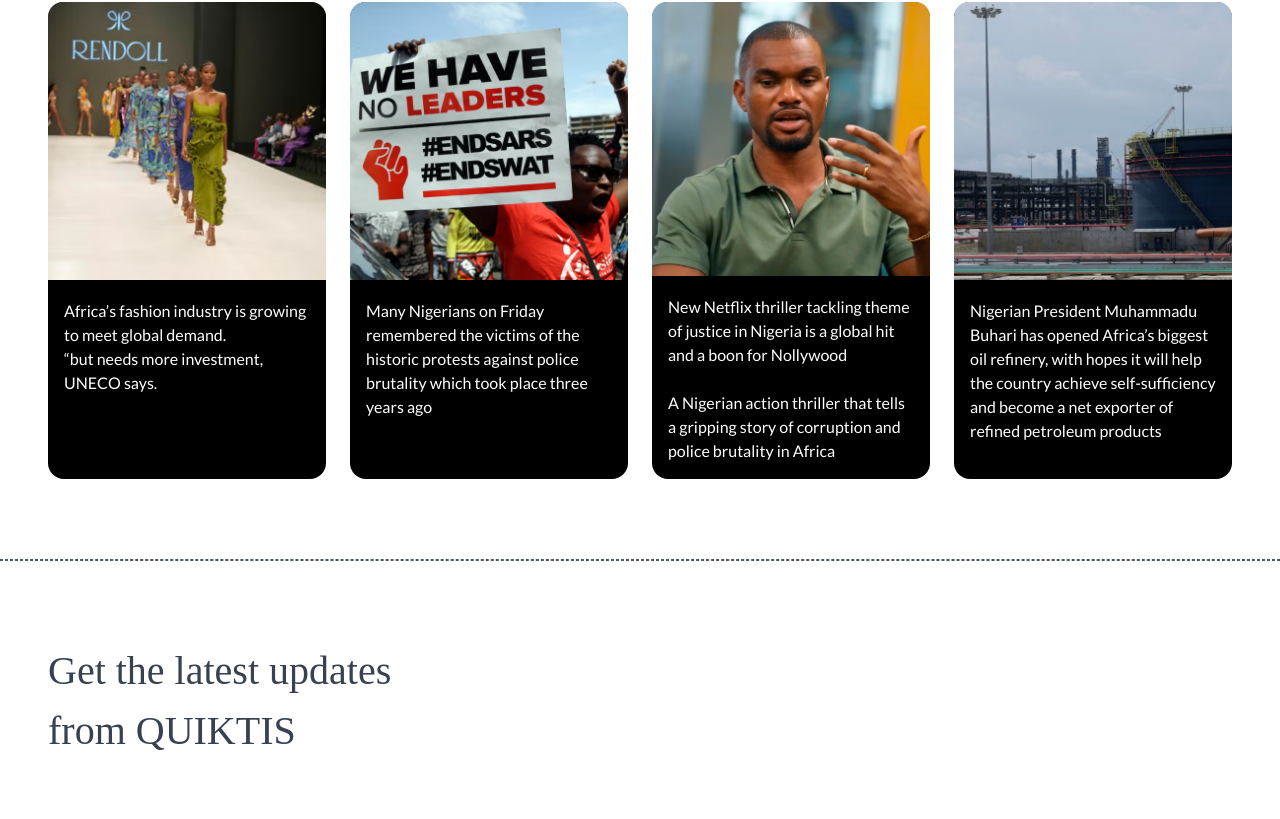
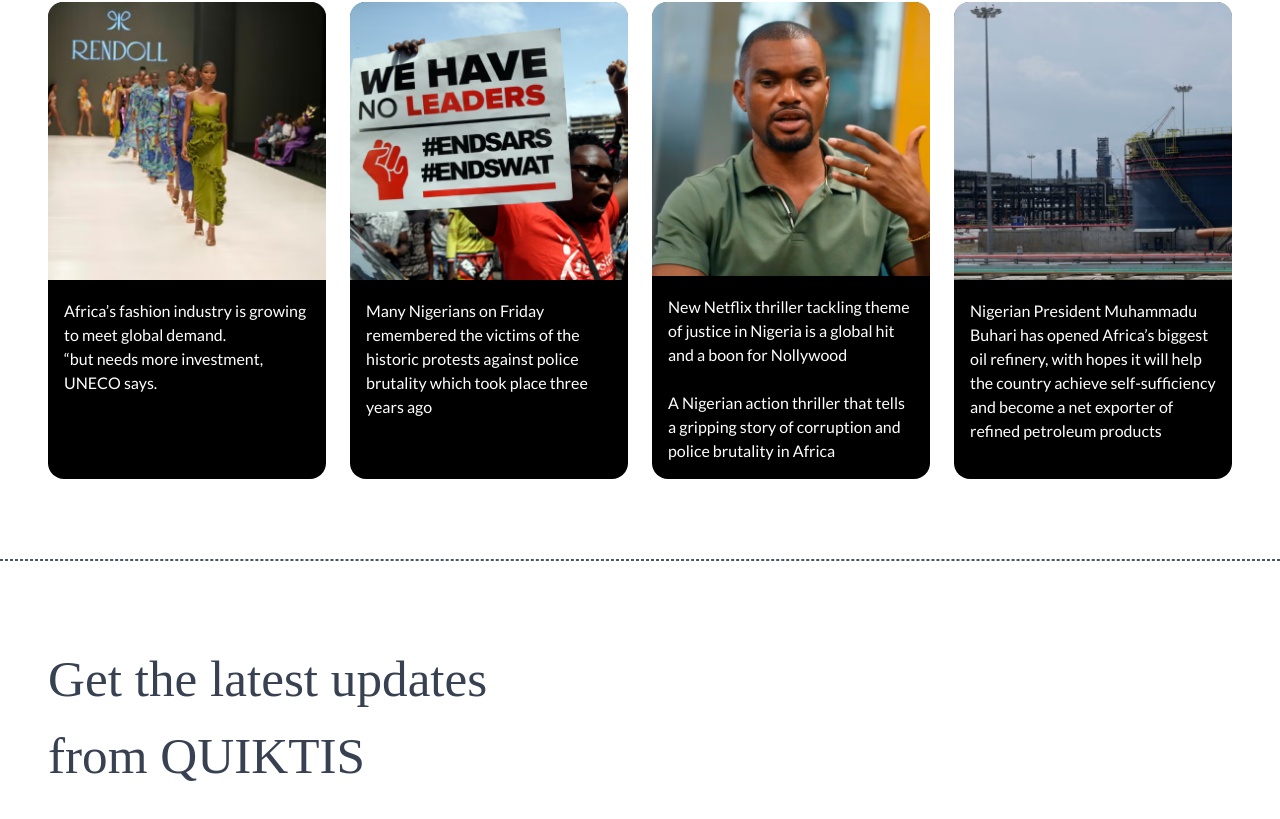
Before and after one commit to Iyanu456/quiktis, a Next.js app: page / in a window 1280 px wide. Shown: the part 1450-2269 px from the top of the page. Built offline with nearby package versions, Linux system fonts and the light colour scheme; a web font is replaced by a local one.

Commit message:
Default commit message

```diff
--- a/app/page.js
+++ b/app/page.js
@@ -204,7 +204,7 @@
 		<hr className="border-gray-600 border-[1.5px] border-dashed bg-white my-[5em]"></hr>
 
 		<section className="px-[1.5em] md:px-[3em] my-[3em]">
-			<h2 className="text-[2.3em] mill-goudy lg:text-[2.5em] text-gray-700">Get the latest updates
+			<h2 className="text-[2.5em] mill-goudy lg:text-[3.2em] text-gray-700 max-sm:text-center">Get the latest updates
 			<br></br>from  QUIKTIS</h2>
 		</section>
       </main>
```
